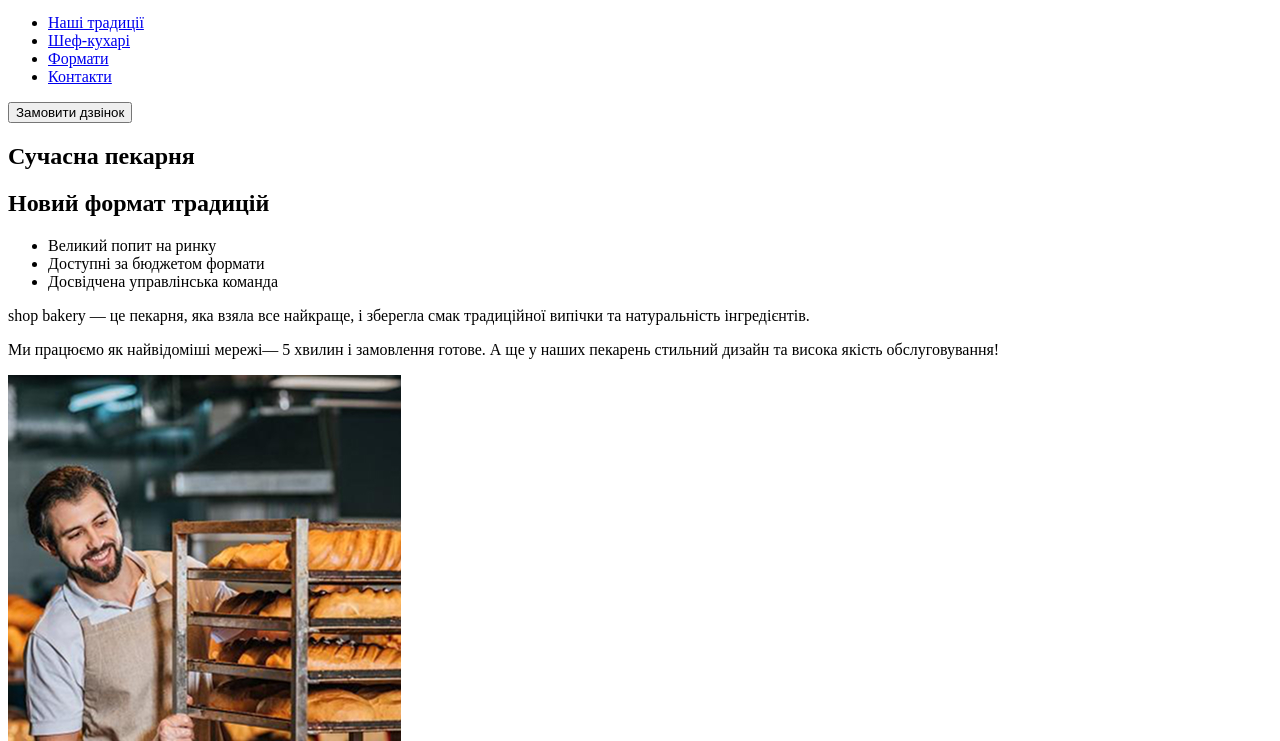
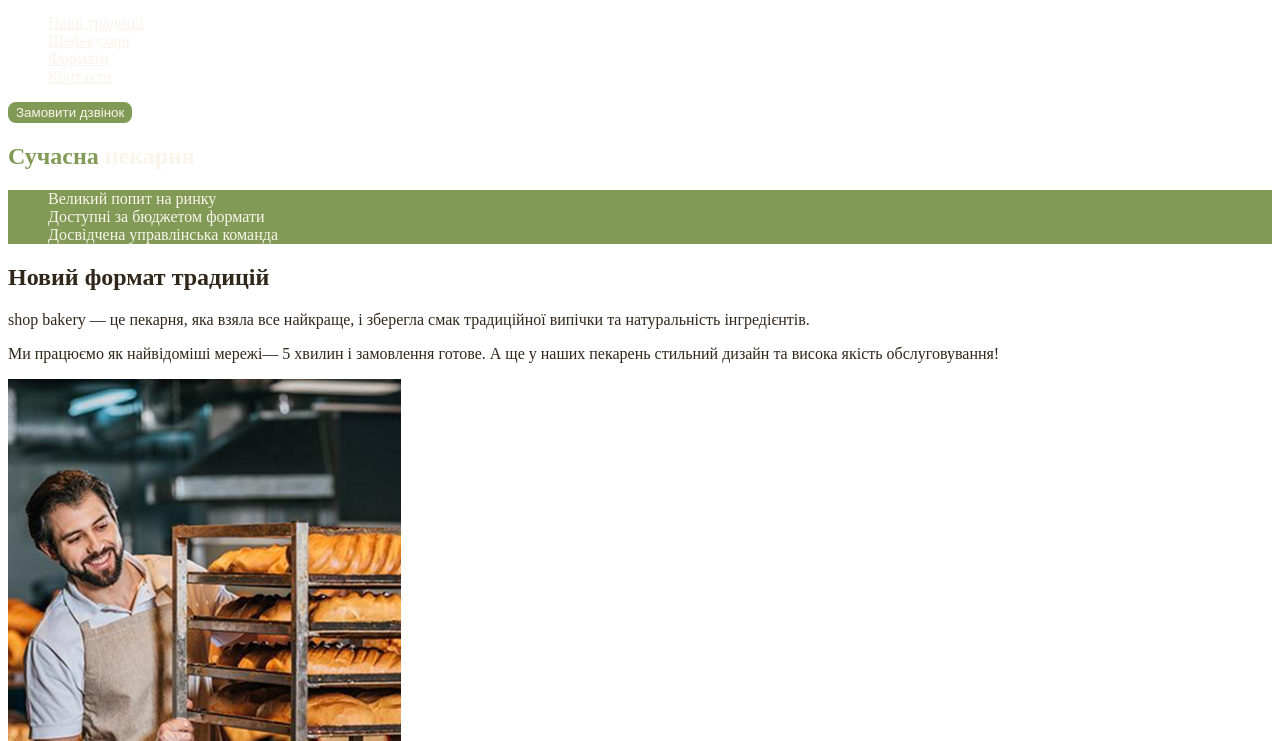
Before and after one commit to DyadkaAndre/ModernBakery, a plain HTML site: page index.html in a window 1280 px wide. Shown: the part 59-800 px from the top of the page. Drawn offline with Linux system fonts and the light colour scheme.

Commit message:
Add Styles.css and css variables

```diff
--- /dev/null
+++ b/css/styles.css
@@ -0,0 +1,62 @@
+:root {
+  --color-primary-dark: #31261a;
+  --color-primary-light: #faf4ea;
+  --color-brand-light: #819b57;
+  --color-brand-dark: #465929;
+}
+
+/* Global */
+
+body {
+  color: var(--color-primary-dark);
+}
+
+ul {
+  list-style: none;
+}
+
+/* Button */
+
+.button {
+  color: var(--color-primary-light);
+  background: var(--color-brand-light);
+  border: 2px solid var(--color-brand-light);
+  border-radius: 8px;
+  cursor: pointer;
+}
+
+.button:hover {
+  color: var(--color-brand-dark);
+  background-color: transparent;
+}
+
+/* Link */
+
+.link {
+  color: var(--color-primary-light);
+}
+
+.link:hover {
+  color: var(--color-brand-light);
+}
+
+/* Hero section */
+
+.hero-title {
+  color: var(--color-primary-light);
+}
+
+.hero-title .accent {
+  color: var(--color-brand-light);
+}
+
+/* Advantages section */
+
+.advantages-list {
+  color: var(--color-primary-light);
+  background-color: var(--color-brand-light);
+}
+
+.section-title .accent {
+  color: var(--color-brand-dark);
+}
--- a/index.html
+++ b/index.html
@@ -4,6 +4,7 @@
     <meta charset="UTF-8" />
     <meta name="viewport" content="width=device-width, initial-scale=1.0" />
     <title>Сучасна пекарня</title>
+    <link rel="stylesheet" href="./css/styles.css" />
   </head>
   <body>
     <header>
@@ -12,27 +13,25 @@
           <img src="./img/logo.svg" alt="Логотип Сучасна пекарня" />
         </a>
         <ul>
-          <li>
-            <a href="#traditions-section">Наші традиції</a>
-          </li>
-          <li><a href="#chef-sextion">Шеф-кухарі</a></li>
-          <li><a href="#formats-section">Формати</a></li>
-          <li><a href="#contact-section">Контакти</a></li>
+          <li><a class="link" href="#traditions-section">Наші традиції</a></li>
+          <li><a class="link" href="#chef-sextion">Шеф-кухарі</a></li>
+          <li><a class="link" href="#formats-section">Формати</a></li>
+          <li><a class="link" href="#contact-section">Контакти</a></li>
         </ul>
       </nav>
-      <button type="button">Замовити дзвінок</button>
+      <button class="button" type="button">Замовити дзвінок</button>
     </header>
     <main>
-      <section>
-        <h1>Сучасна пекарня</h1>
+      <section class="main-section">
+        <h1 class="hero-title"><span class="accent">Сучасна</span> пекарня</h1>
       </section>
       <section id="traditions-section">
-        <h2>Новий формат традицій</h2>
-        <ul>
+        <ul class="advantages-list">
           <li>Великий попит на ринку</li>
           <li>Доступні за бюджетом формати</li>
           <li>Досвідчена управлінська команда</li>
         </ul>
+        <h2 class="section-title">Новий формат традицій</h2>
         <p>
           <span>shop bakery</span> — це пекарня, яка взяла все найкраще, і
           зберегла смак традиційної випічки та натуральність інгредієнтів.
@@ -45,7 +44,9 @@
         <img src="./img/bakerman.jpg" alt="Пекарь" />
       </section>
       <section id="chefs-sextion">
-        <h2>Наші найкращі шеф -кухарі</h2>
+        <h2 class="section-title">
+          Наші найкращі <span class="accent">шеф-кухарі</span>
+        </h2>
         <ul>
           <li>
             <article>
@@ -69,7 +70,7 @@
         </ul>
       </section>
       <section id="formats-section">
-        <h2>Формати</h2>
+        <h2 class="section-title">Формати</h2>
         <ul>
           <li>
             <article>
@@ -89,7 +90,7 @@
         </ul>
       </section>
       <section id="contact-section">
-        <h2>Приєднуйся до мережі пекарень</h2>
+        <h2 class="section-title">Приєднуйся до мережі пекарень</h2>
         <iframe
           src="https://www.google.com/maps/embed?pb=!1m18!1m12!1m3!1d635.0469103853178!2d30.49075828652909!3d50.45623042706215!2m3!1f0!2f0!3f0!3m2!1i1024!2i768!4f13.1!3m3!1m2!1s0x40d4ce637c006b2d%3A0xaf86385f19996ff0!2z0YPQuy4g0KHQtdGH0LXQstGL0YUg0KHRgtGA0LXQu9GM0YbQvtCyLCA1NCwg0JrQuNC10LIsINCj0LrRgNCw0LjQvdCwLCAwMjAwMA!5e0!3m2!1sru!2suk!4v1767304747821!5m2!1sru!2suk"
           width="603"
@@ -134,7 +135,7 @@
           </li>
         </ul>
         <a href="#" target="_blank">Політика конфіденційності</a>
-        <p>© 2022 Дані захищені</p>
+        <p>&copy; 2022 Дані захищені</p>
       </address>
     </footer>
   </body>
```
